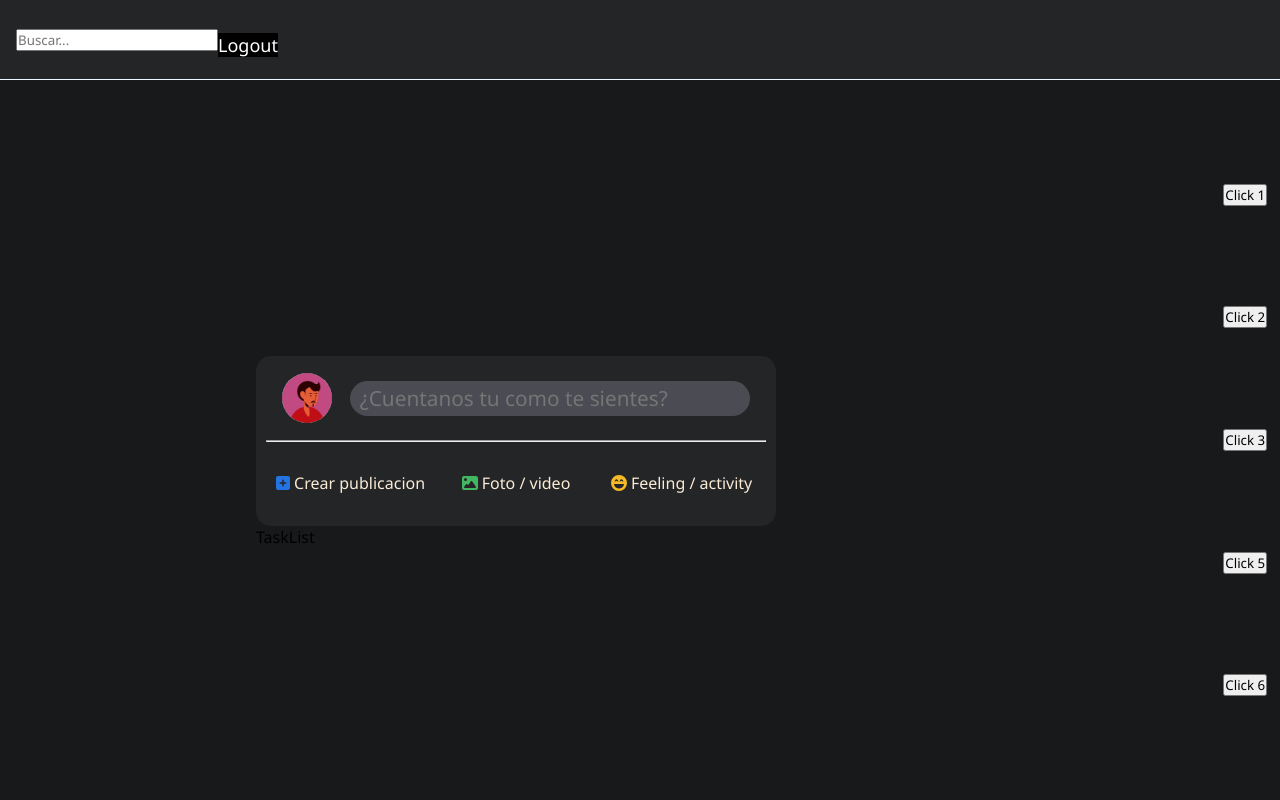
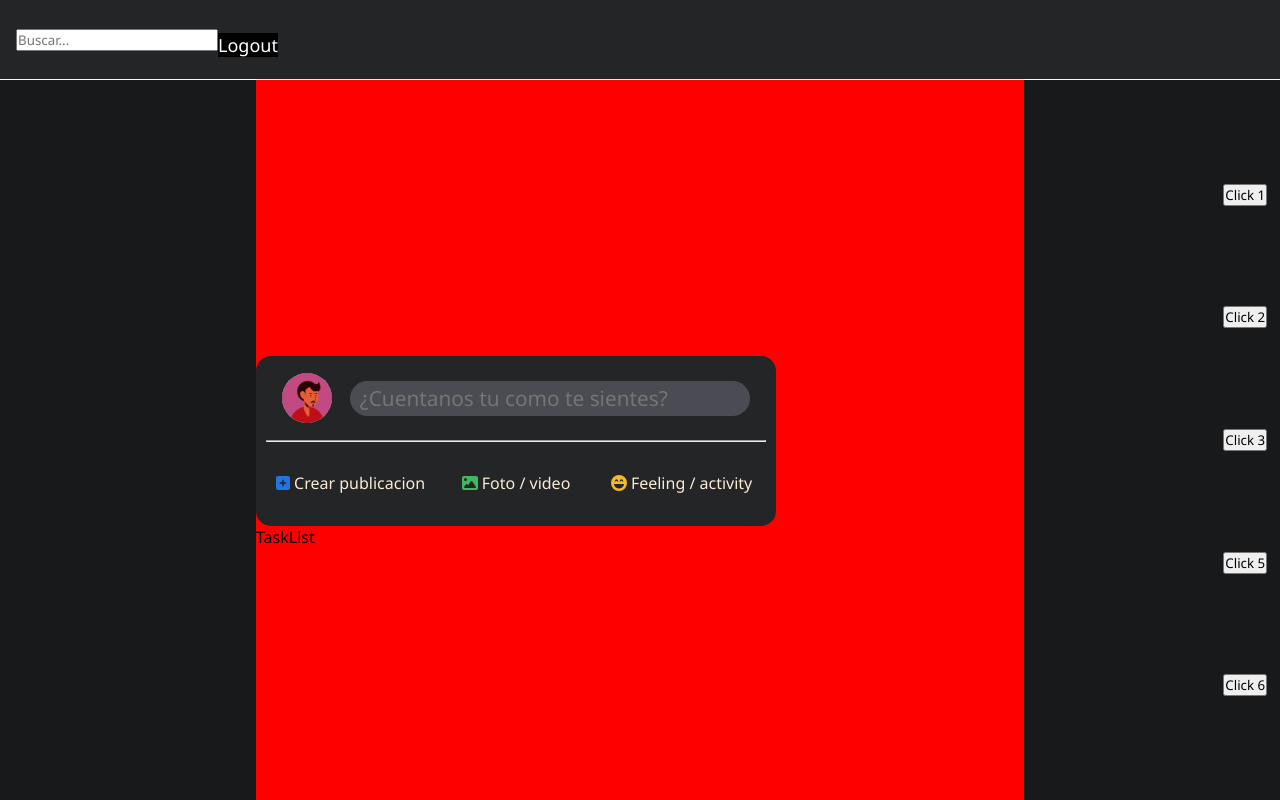
Before and after one commit to Christopher-MCT/proyecto-redsocial, a React (Create React App) app: page /dashboard in a window 1280 px wide. Built offline with nearby package versions, Linux system fonts and the light colour scheme; no server answers; the database is empty; sample sign-in values are in the browser's storage.

Commit message:
cambios actulizados

```diff
--- a/public/index.html
+++ b/public/index.html
@@ -9,7 +9,7 @@
       name="description"
       content="Web site created using create-react-app"
     />
-    <link rel="apple-touch-icon" href="%PUBLIC_URL%/logo192.png" />
+
     <!--
       manifest.json provides metadata used when your web app is installed on a
       user's mobile device or desktop. See https://developers.google.com/web/fundamentals/web-app-manifest/
--- a/src/Componentes/TaskList.js
+++ b/src/Componentes/TaskList.js
@@ -1,4 +1,9 @@
+import { useSelector } from 'react-redux'
+
 function TaskList ( ) {
+
+    const tasks = useSelector (state => state.tasks)
+    console.log(tasks)
 
     return (
         <div>TaskList</div>
--- a/src/Componentes/TaskMain.js
+++ b/src/Componentes/TaskMain.js
@@ -10,6 +10,7 @@ function Forms() {
   console.log("taskform");
 
   const stateTask = useSelector ((state) => state.tasks);
+  console.log()
 
 
 
--- a/src/Dashboard.css
+++ b/src/Dashboard.css
@@ -92,10 +92,13 @@
  {
   grid-area: seccion-2;
   display: flex;
-  background-color: #18191a;
- flex-direction: column;
+  /*background-color: #18191a;*/
+  background-color: RED;
+  align-items:flex-start;
   justify-content: center ;
-  align-items: top;
+  flex-direction: column;
+
+
 
   padding-top: 3%;
  }
--- a/src/Dashboard.js
+++ b/src/Dashboard.js
@@ -5,15 +5,14 @@ import Forms from "./Componentes/TaskMain";
 import "./Dashboard.css";
 import { auth, db, logout } from "./firebase";
 import { query, collection, getDocs, where } from "firebase/firestore";
-import {useSelector} from 'react-redux'
+
 import TaskList from "./Componentes/TaskList";
 
 function Dashboard() {
 
   /****** REDUX START ***** */
 
-  const taskState =  useSelector(state => state.tasks)
-  console.log(taskState)
+
 
 /****** REDUX END ***** */
 const [user, loading, /*error*/] = useAuthState(auth);
@@ -25,8 +24,8 @@ const [user, loading, /*error*/] = useAuthState(auth);
       const doc = await getDocs(q);
       const data = doc.docs[0].data();
       setName(data.name);
-    } catch (err) {
-      console.error(err);
+    } catch (error) {
+      console.error(error);
       alert("An error occured while fetching user data");
     }
   };
--- a/src/features/tasks/taskSlice.js
+++ b/src/features/tasks/taskSlice.js
@@ -1,11 +1,18 @@
 import { createSlice } from "@reduxjs/toolkit";
 
-
+const initialState = [
+    {
+        id: "1",
+        title: "Tarea de prueba",
+        description: "Ejemplo de la tarea",
+        completed: false
+    }
+]
 
 
 export const taskSlice = createSlice({
     name: 'tasks',
-    initialState: [],
+    initialState,
     reducers: {
 
     }
```
